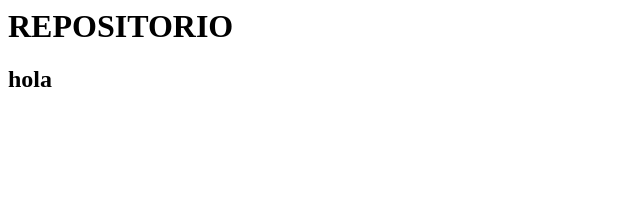
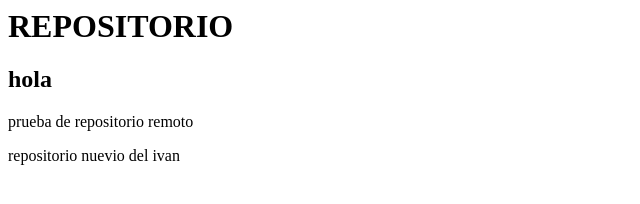
Before and after one commit to FabianTH23/IDGS91N_Ivan_SD2025, a plain HTML site: page index.html in a window 1280 px wide. Shown: the whole page, without its empty margins (0-640 px from the left). Drawn offline with Linux system fonts and the light colour scheme.

Commit message:
Cambios Fabian

```diff
--- a/index.html
+++ b/index.html
@@ -7,5 +7,9 @@
 <body>
     <h1> REPOSITORIO</h1>
     <h2> hola</h2>
+    <p>prueba de repositorio remoto</p>
+    <h9>
+        repositorio  nuevio del ivan
+    </h9>
 </body>
 </html>
```
